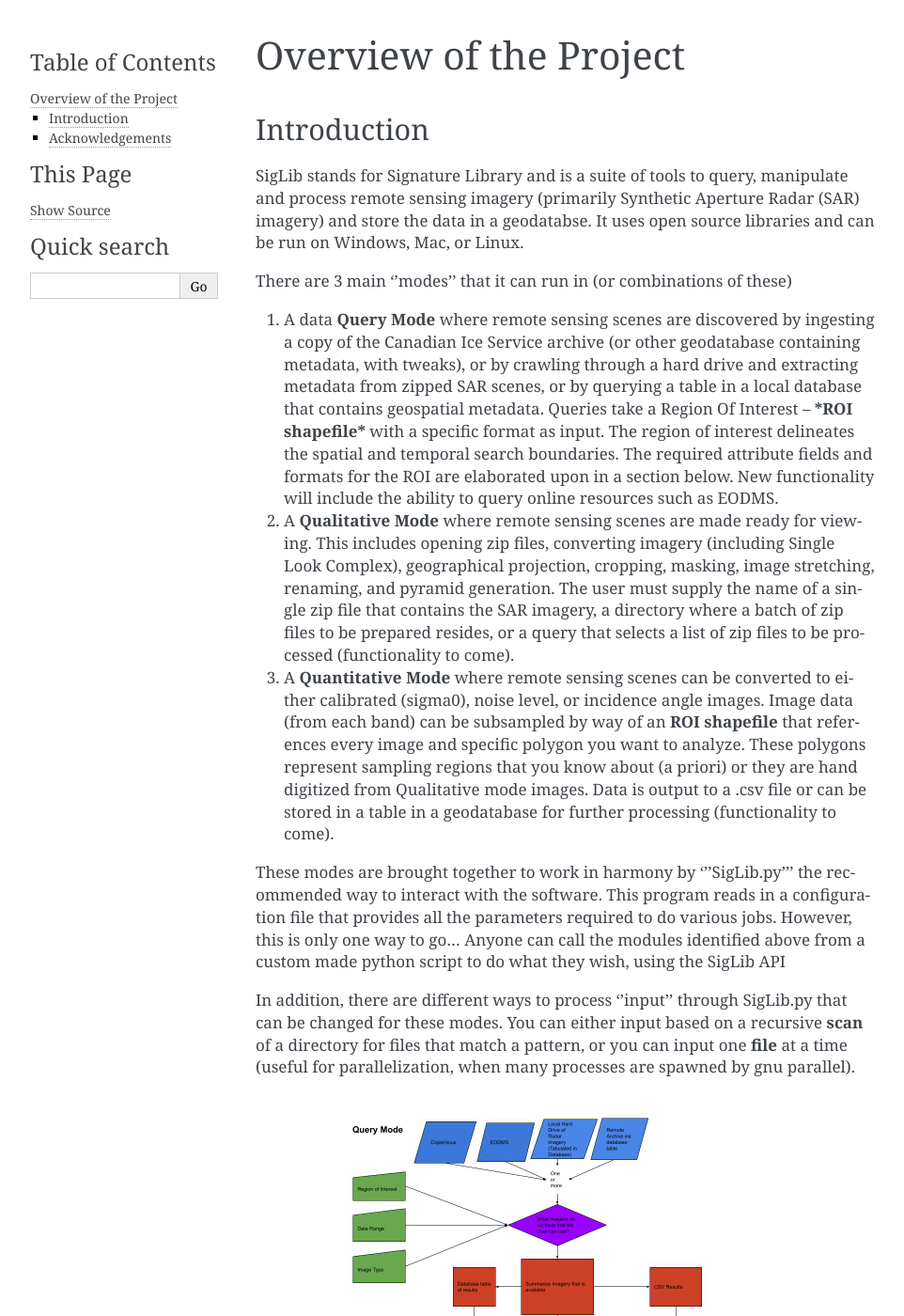
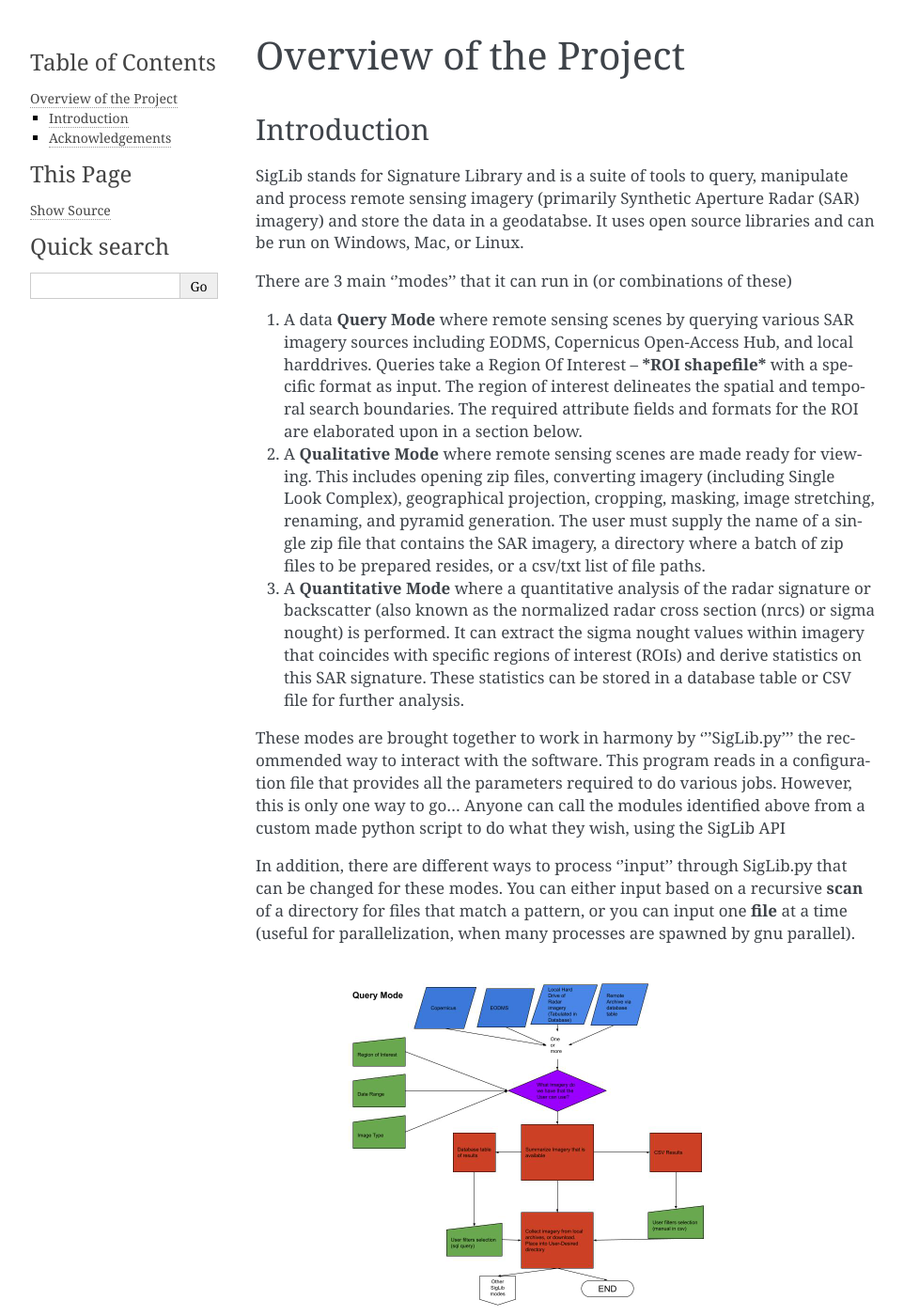
Before and after one commit to wirl-ice/SigLib, a Sphinx documentation site: the page built from Sphinx/intro.rst, in a window 1280 px wide and 1400 px high. Shown: the whole window at 94% size, without its empty margins (148-1110 px from the left). Built offline with Sphinx 7.4.7, drawn with Linux system fonts in a browser that asks for light colours.

```diff
--- a/Sphinx/intro.rst
+++ b/Sphinx/intro.rst
@@ -9,11 +9,11 @@ SigLib stands for Signature Library and is a suite of tools to query, manipulate
 
 There are 3 main ''modes'' that it can run in (or combinations of these)
 
-#. A data **Query Mode** where remote sensing scenes are discovered by ingesting a copy of the Canadian Ice Service archive (or other geodatabase containing metadata, with tweaks), or by crawling through a hard drive and extracting metadata from zipped SAR scenes, or by querying a table in a local database that contains geospatial metadata.  Queries take a Region Of Interest -- ***ROI shapefile*** with a specific format as input. The region of interest delineates the spatial and temporal search boundaries. The required attribute fields and formats for the ROI are elaborated upon in a section below. New functionality will include the ability to query online resources such as EODMS.
+#. A data **Query Mode** where remote sensing scenes by querying various  SAR imagery sources including EODMS, Copernicus Open-Access Hub, and local harddrives. Queries take a Region Of Interest -- ***ROI shapefile*** with a specific format as input. The region of interest delineates the spatial and temporal search boundaries. The required attribute fields and formats for the ROI are elaborated upon in a section below.
 
-#. A **Qualitative Mode** where remote sensing scenes are made ready for viewing.  This includes opening zip files, converting imagery (including Single Look Complex), geographical projection, cropping, masking, image stretching, renaming, and pyramid generation. The user must supply the name of a single zip file that contains the SAR imagery, a directory where a batch of zip files to be prepared resides, or a query that selects a list of zip files to be processed (functionality to come).
+#. A **Qualitative Mode** where remote sensing scenes are made ready for viewing.  This includes opening zip files, converting imagery (including Single Look Complex), geographical projection, cropping, masking, image stretching, renaming, and pyramid generation. The user must supply the name of a single zip file that contains the SAR imagery, a directory where a batch of zip files to be prepared resides, or a csv/txt list of file paths.
 
-#. A **Quantitative Mode** where remote sensing scenes can be converted to either calibrated (sigma0), noise level, or incidence angle images. Image data (from each band) can be subsampled by way of an **ROI shapefile** that references every image and specific polygon you want to analyze.  These polygons represent sampling regions that you know about (a priori) or they are hand digitized from Qualitative mode images. Data is output to a .csv file or can be stored in a table in a geodatabase for further processing (functionality to come).
+#. A **Quantitative Mode** where a quantitative analysis of the radar signature or backscatter (also known as the normalized radar cross section (nrcs) or sigma nought) is performed. It can extract the sigma nought values within imagery that coincides with specific regions of interest (ROIs) and derive statistics on this SAR signature. These statistics can be stored in a database table or CSV file for further analysis.
 
 These modes are brought together to work in harmony by '''SigLib.py''' the recommended way to interact with the software.  This program reads in a configuration file that provides all the parameters required to do various jobs.  However, this is only one way to go... Anyone can call the modules identified above from a custom made python script to do what they wish, using the SigLib API
 
--- a/Sphinx/tutorial.rst
+++ b/Sphinx/tutorial.rst
@@ -115,4 +115,6 @@ An example config file for this mode is depicted in the figure below.
 	Example config file settings for Quanitative Mode.
 
 For this example, the *uploadResults* parameter is set to 1, meaning the image statistics for each ROI polygon will be uploaded to a results table in the database.
-Changing this parameter to 0 will instead output cropped and masked image data for each ROI polygon to the *IMGDIR*.
+If uploading results, you must create the results table called 'tblbanddata'. This can be done by running the "CreateResultsTable.sql" script located in
+the Extras folder in PGAdmin. Changing this parameter to 0 will instead output cropped and masked image data for each ROI polygon to the *IMGDIR*. Functionality
+to export image statistics as a csv is a work in progress.
```
Also changed, not shown: README.md (+24 -11 lines), Sphinx/code.rst (+6 -2 lines), 1 other file.
